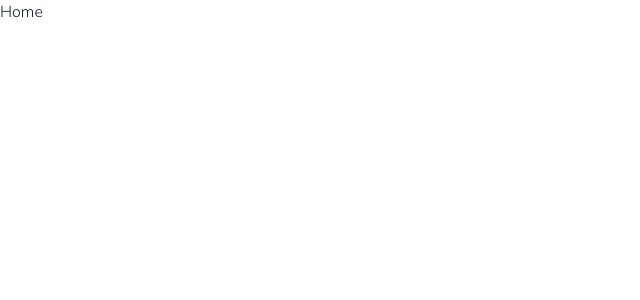
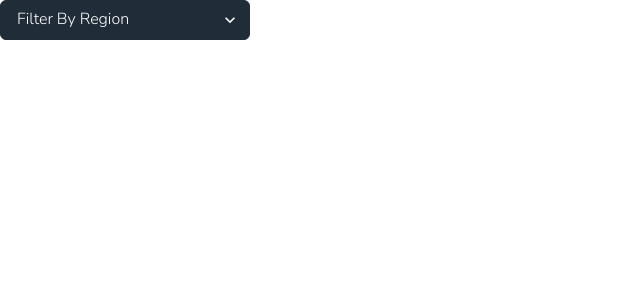
Before and after one commit to ahmedbaligh/countries, a React (Create React App) app: page / in a window 1280 px wide. Shown: the top 300 px of the page, without its empty margins (0-640 px from the left). Built offline with nearby package versions, Linux system fonts and the light colour scheme.

Commit message:
added the selectMenu for filtering with the styles
Co-authored-by: Ahmed Baligh <ahmedm11@hotmail.com>

```diff
--- a/src/App.jsx
+++ b/src/App.jsx
@@ -1,12 +1,12 @@
-import { Routes, Route } from 'react-router-dom';
+import { Routes, Route } from "react-router-dom";
 
-import { Home } from './pages/Home';
+import { Home } from "./pages/Home";
 
 export function App() {
   return (
     <>
       <Routes>
-        <Route path="/" element={<Home />} />
+        <Route path="/" element={<Home />} />\
       </Routes>
     </>
   );
--- /dev/null
+++ b/src/Components/SelectMenu.jsx
@@ -0,0 +1,30 @@
+import { Select, Box } from "@chakra-ui/react";
+
+export const SelectMenu = ({
+  options,
+  placeholder,
+  value,
+  onChange,
+  ...props
+}) => {
+  return (
+    <Select
+      placeholder={placeholder}
+      value={value}
+      onChange={onChange}
+      w="250px"
+      size="md"
+      bg="blue.800"
+      borderColor="blue.800"
+      color="white"
+      _hover={{ bg: "blue.700", borderColor: "blue.700" }}
+      {...props}
+    >
+      {options.map((option) => (
+        <Box as="option" key={option.value} value={option.value} color="black">
+          {option.label}
+        </Box>
+      ))}
+    </Select>
+  );
+};
--- a/src/pages/Home.jsx
+++ b/src/pages/Home.jsx
@@ -1,5 +1,31 @@
-import { Box } from '@chakra-ui/react';
+import React, { useState } from "react";
+import { Box } from "@chakra-ui/react";
+
+import { SelectMenu } from "../Components/SelectMenu";
+
+const regions = [
+  { value: "africa", label: "Africa" },
+  { value: "americas", label: "Americas" },
+  { value: "asia", label: "Asia" },
+  { value: "europe", label: "Europe" },
+  { value: "oceania", label: "Oceania" },
+];
 
 export function Home() {
-  return <Box>Home</Box>;
+  const [selectedRegion, setSelectedRegion] = useState("");
+
+  const handleDropdownClick = (e) => {
+    setSelectedRegion(e.target.value);
+  };
+
+  return (
+    <Box>
+      <SelectMenu
+        placeholder="Filter By Region"
+        options={regions}
+        value={selectedRegion}
+        onChange={handleDropdownClick}
+      />
+    </Box>
+  );
 }
```
